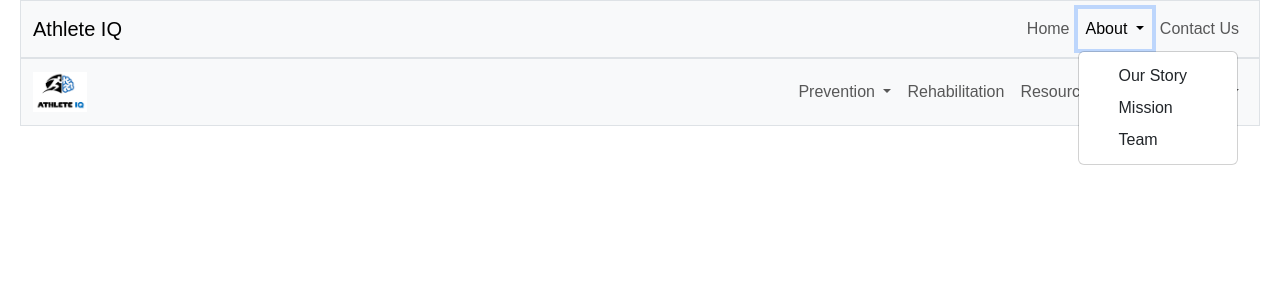
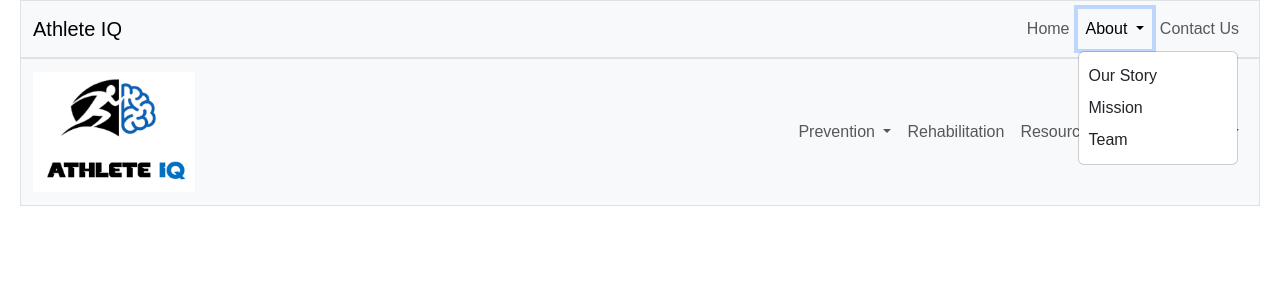
Before and after one commit to tiffneyjo/athleteIQ, a Python web app: template templates/index.html in a window 1280 px wide, after a click on "About". Shown: the top 300 px of the page. Run offline with Jinja, Linux system fonts and the light colour scheme; the template is opened without the code that fills it, so the values that code supplies are empty.

Commit message:
fix nav bar issues

```diff
--- a/static/styles.css
+++ b/static/styles.css
@@ -30,21 +30,17 @@ ol li {
     display: flex;
     justify-content: space-between;
     align-items: center;
-    padding: 16px 24px;
+    padding: 16px 31px;
     background-color: white;
     border-bottom: 1px solid #ddd;
+    width: 100%;
 }
 
 .homepage-logo {
 
-    height: 40px;
+    height: 120px;
     width: auto;
 
-}
-
-.homepage-logo img{
-    height: 60px;
-    width: auto;
 }
 
 .homepage-links a{
@@ -60,6 +56,6 @@ ol li {
 }
 
 .dropdown-item {
-    padding-left: 40px;
-    padding-right: 40px;
+    padding-left: 10px;
+    padding-right: 10px;
 }
```
